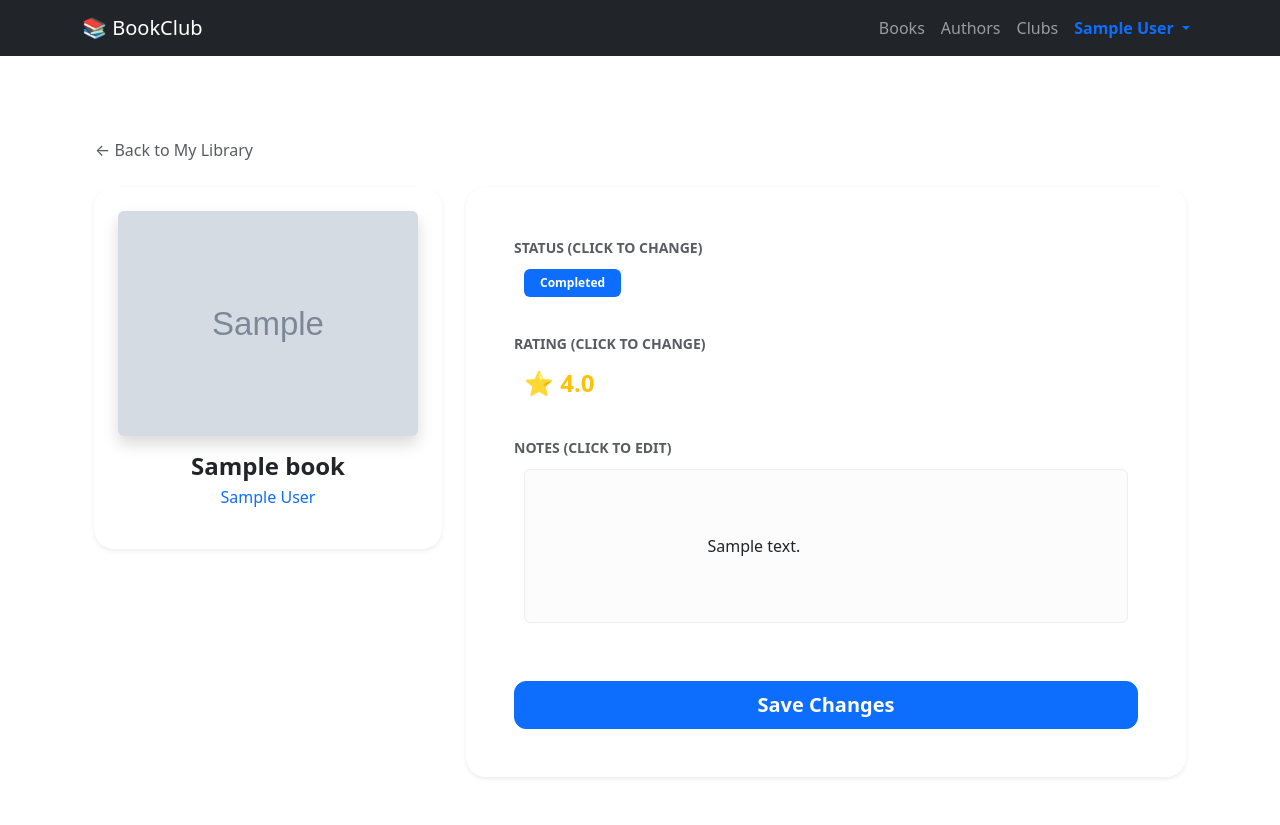
After one commit to landuska/BookClubApp, a Flask app: page /my_books/update/1 in a window 1280 px wide. The commit adds this page. Run offline with Flask 3, Linux system fonts and the light colour scheme; a user stored in the database is signed in; tables that the repository leaves empty hold one stand-in row (values such as "Sample post"); grey boxes marked "Sample" are stand-in pictures.

Commit message:
feat:create funktion for book info updating, add the necessary templates

```diff
--- a/app.py
+++ b/app.py
@@ -242,22 +242,50 @@ def add_book(username):
         return render_template('add_book.html', username=current_user.name)
 
 
+@app.route('/my_books/update/<int:book_id>', methods=['GET', 'POST'])
+@login_required
+def update_book_info(book_id):
+    if request.method == 'POST':
+        status = request.form.get('status')
+        rating = request.form.get('rating')
+        note = request.form.get('note')
+        try:
+            data_manager.update_user_book(current_user.id, book_id, status, rating, note)
+            flash("Book was updated successfully")
+            return redirect(url_for('my_books', username=current_user.name))
+
+        except ValueError as e:
+            flash(str(e))
+
+        except SQLAlchemyError as e:
+            flash(f"Database error: {str(e)}")
+
+        except Exception as e:
+            flash(f"Some error occurred. Please try again: {str(e)}")
+
+        return redirect(url_for('my_books', username=current_user.name))
+
+    if request.method == 'GET':
+        user_book = data_manager.get_entity_by_multiple_fields(UserBooks, user_id=current_user.id, book_id=book_id)
+        return render_template('book_info.html', book=user_book)
+
+
 @app.route('/my_books/delete/<int:book_id>', methods=['POST'])
 @login_required
 def delete_book(book_id: int):
     try:
-        book = data_manager.get_entity_by_multiple_fields(
+        user_book = data_manager.get_entity_by_multiple_fields(
             UserBooks,
             user_id=current_user.id,
             book_id=book_id
         )
 
-        if not book:
+        if not user_book:
             flash("Book not found in your collection.")
             return redirect(url_for('my_books', username=current_user.name))
 
-        data_manager.delete(book)
-        flash(f"Book '{book.reading_book.title}' was deleted successfully")
+        data_manager.delete(user_book)
+        flash(f"Book '{user_book.reading_book.title}' was deleted successfully")
 
     except ValueError as e:
         flash(str(e))
--- a/data_manage.py
+++ b/data_manage.py
@@ -72,11 +72,12 @@ class DataManager():
         return []
 
 
-    def update_user_book_status(self,
+    def update_user_book(self,
                                 user_id: int,
                                 book_id: int,
                                 new_status: str = None,
-                                new_rating: float = None) -> None:
+                                new_rating: float = None,
+                                new_note: str = None) -> None:
         book = db.session.get(UserBooks, (user_id, book_id))
         if book:
             try:
@@ -84,12 +85,14 @@ class DataManager():
                     book.status = new_status
                 if new_rating is not None:
                     book.rating = new_rating
+                if new_note is not None:
+                    book.note = new_note
                 db.session.commit()
             except Exception:
                 db.session.rollback()
                 raise
         else:
-            raise ValueError(f"User {user_id} and Book {book_id} are not found.")
+            raise ValueError(f"User {user_id} or Book {book_id} is not found.")
 
 
 # *********************** AUTHOR ***************************
--- /dev/null
+++ b/templates/book_info.html
@@ -0,0 +1,122 @@
+{% extends "base.html" %}
+
+{% block content %}
+<style>
+    .edit-toggle {
+        display: none;
+    }
+    .input-field {
+        display: none;
+    }
+    .edit-toggle:checked + .display-area {
+        display: none;
+    }
+    .edit-toggle:checked + .display-area + .input-field {
+        display: block;
+    }
+
+    .display-area {
+        cursor: pointer;
+        padding: 10px;
+        border-radius: 12px;
+        transition: background 0.2s;
+    }
+    .display-area:hover {
+        background-color: #f8f9fa;
+    }
+
+    .notes-box {
+        background-color: #fcfcfc;
+        border: 1px solid #eee;
+        min-height: 120px;
+        white-space: pre-wrap; /* Чтобы сохранялись переносы строк */
+        word-wrap: break-word;
+    }
+</style>
+
+<div class="container py-5">
+    <div class="mb-4">
+        <a href="{{ url_for('my_books', username=current_user.name) }}" class="btn btn-link text-decoration-none text-muted p-0">
+            &larr; Back to My Library
+        </a>
+    </div>
+
+    <form action="{{ url_for('update_book_info', book_id=book.book_id) }}" method="POST">
+        <div class="row g-4">
+            <div class="col-lg-4">
+                <div class="card border-0 shadow-sm text-center p-4" style="border-radius: 20px;">
+                    <div class="mb-3">
+                        {% if book.reading_book.cover_url %}
+                            <img src="{{ book.reading_book.cover_url }}" class="img-fluid rounded shadow" style="max-height: 350px;">
+                        {% else %}
+                            <div class="bg-light rounded d-flex align-items-center justify-content-center mx-auto" style="width: 150px; height: 220px;">📖</div>
+                        {% endif %}
+                    </div>
+                    <h4 class="fw-bold mb-1">{{ book.reading_book.title }}</h4>
+                    <p class="text-primary">{{ book.reading_book.author_of_book.author_name }}</p>
+                </div>
+            </div>
+
+            <div class="col-lg-8">
+                <div class="card border-0 shadow-sm p-4 p-lg-5" style="border-radius: 20px;">
+
+                    <div class="mb-4">
+                        <label class="text-muted small fw-bold text-uppercase">Status (click to change)</label>
+                        <div class="edit-wrapper">
+                            <input type="checkbox" id="edit-status" class="edit-toggle">
+                            <label for="edit-status" class="display-area d-block">
+                                <span class="badge bg-primary px-3 py-2">{{ book.status or 'Reading' }}</span>
+                            </label>
+                            <div class="input-field mt-2">
+                                <select name="status" class="form-select border-primary">
+                                    <option value="Reading" {% if book.status == 'Reading' %}selected{% endif %}>Reading</option>
+                                    <option value="Completed" {% if book.status == 'Completed' %}selected{% endif %}>Completed</option>
+                                    <option value="Planned" {% if book.status == 'Planned' %}selected{% endif %}>Planned</option>
+                                </select>
+                            </div>
+                        </div>
+                    </div>
+
+                    <div class="mb-4">
+                        <label class="text-muted small fw-bold text-uppercase">Rating (click to change)</label>
+                        <div class="edit-wrapper">
+                            <input type="checkbox" id="edit-rating" class="edit-toggle">
+                            <label for="edit-rating" class="display-area d-block">
+                                <span class="fs-4 fw-bold text-warning">⭐ {{ book.rating or '?' }}</span>
+                            </label>
+                            <div class="input-field mt-2">
+                                <input type="number" name="rating" step="0.5" min="0" max="10" class="form-control border-primary" value="{{ book.rating or '' }}">
+                            </div>
+                        </div>
+                    </div>
+
+                    <div class="mb-4">
+                        <label class="text-muted small fw-bold text-uppercase">Notes (click to edit)</label>
+                        <div class="edit-wrapper">
+                            <input type="checkbox" id="edit-note" class="edit-toggle">
+                            <label for="edit-note" class="display-area d-block">
+                                <div class="notes-box p-3 rounded">
+                                    {% if book.note and book.note.strip() %}
+                                        {{ book.note }}
+                                    {% else %}
+                                        <span class="text-muted">No notes yet. Click here to add your thoughts...</span>
+                                    {% endif %}
+                                </div>
+                            </label>
+                            <div class="input-field mt-2">
+                                <textarea name="note" class="form-control border-primary" rows="8">{{ book.note or '' }}</textarea>
+                            </div>
+                        </div>
+                    </div>
+
+                    <div class="mt-4">
+                        <button type="submit" class="btn btn-primary btn-lg w-100 fw-bold" style="border-radius: 12px;">
+                            Save Changes
+                        </button>
+                    </div>
+                </div>
+            </div>
+        </div>
+    </form>
+</div>
+{% endblock %}
```
Also changed, not shown: templates/my_books.html (+19 -7 lines).
